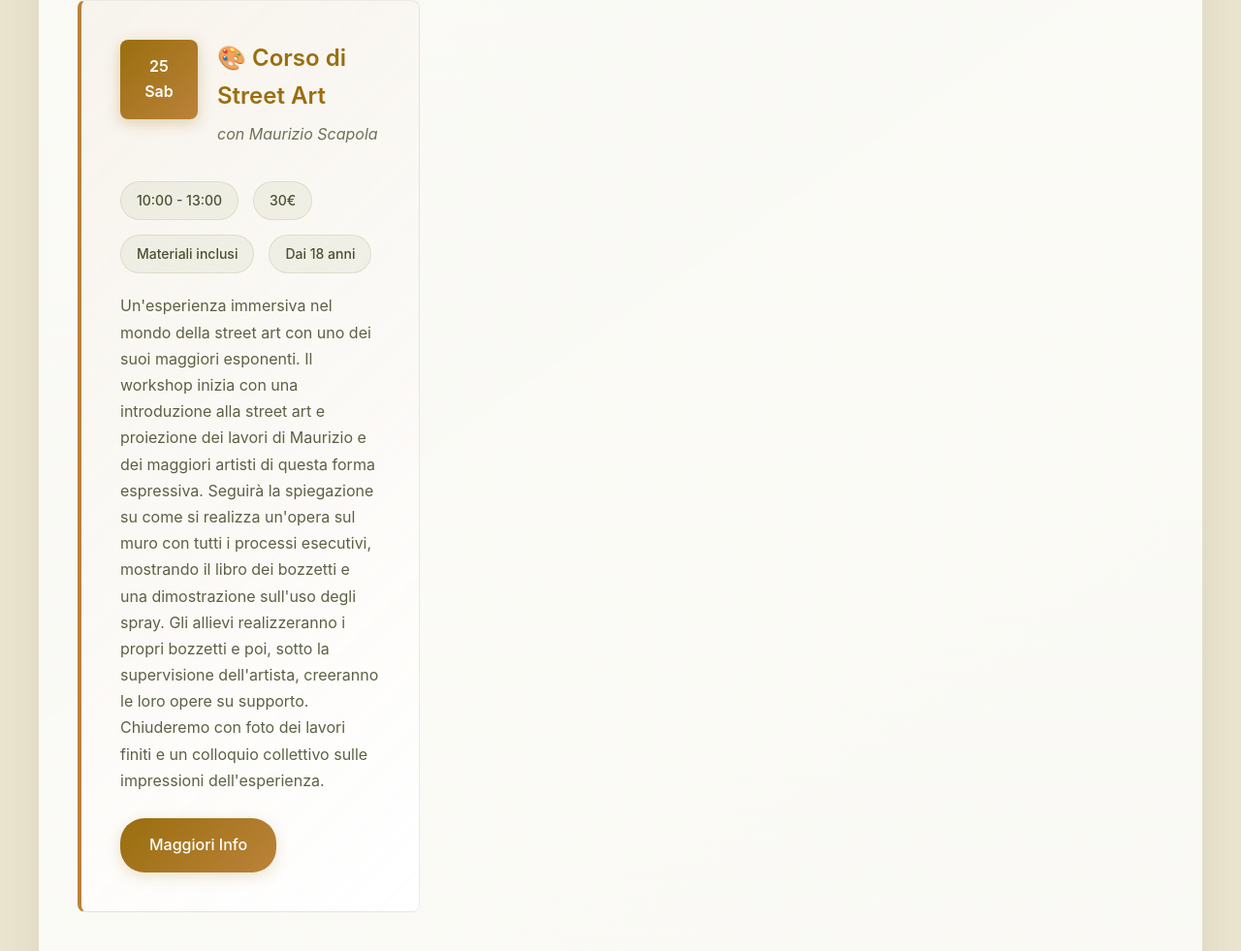
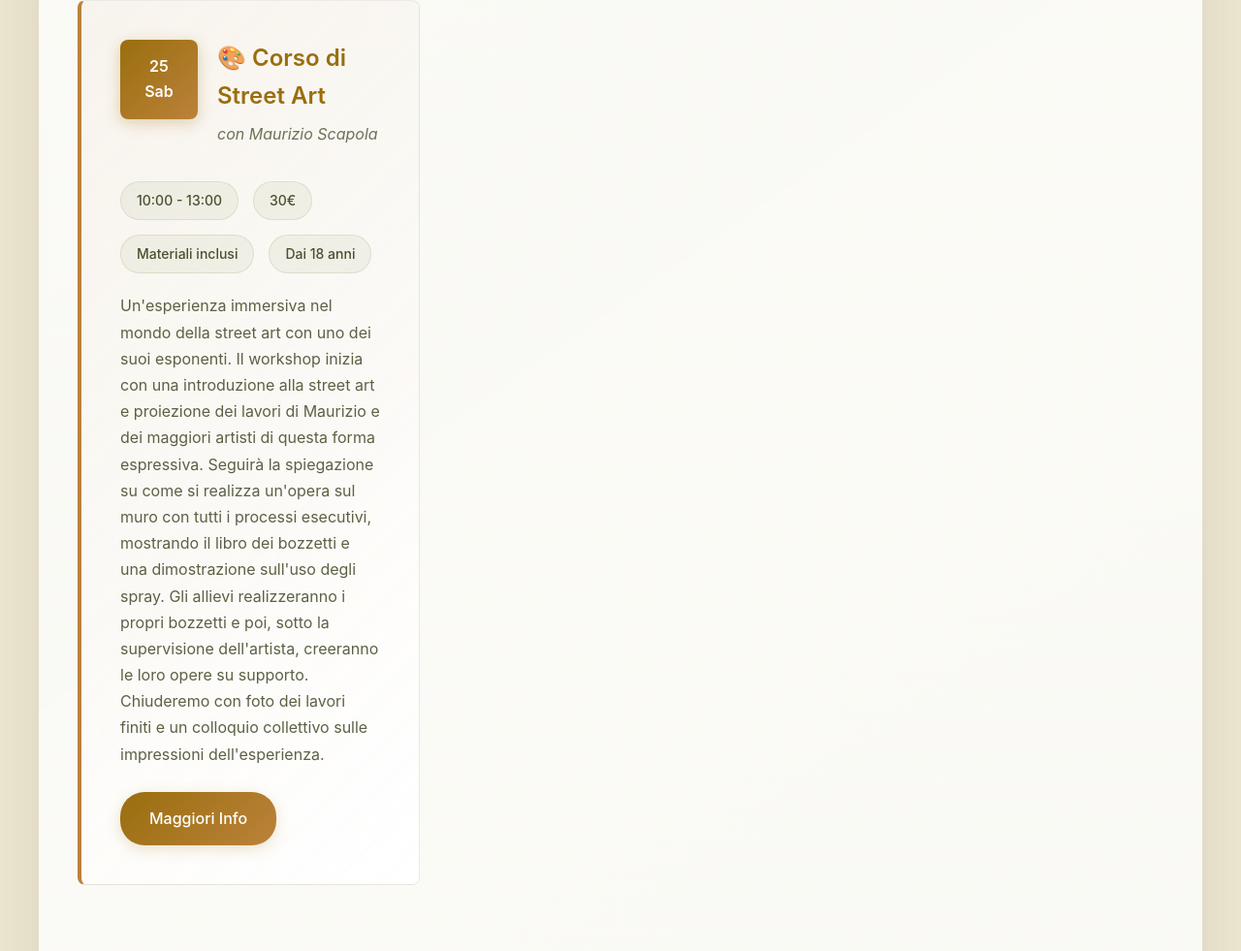
Before and after one commit to libraterracreativa/libra-calendario-ottobre, a plain HTML site: page index.html in a window 1280 px wide. Shown: the part 8579-9560 px from the top of the page at 97% size. Drawn offline with nearby package versions, Linux system fonts and the light colour scheme.

Commit message:
Update index.html

```diff
--- a/index.html
+++ b/index.html
@@ -1867,7 +1867,7 @@
                         <span class="meta-badge">Dai 18 anni</span>
                     </div>
                     <div class="event-description">
-                        Un'esperienza immersiva nel mondo della street art con uno dei suoi maggiori esponenti. Il workshop inizia con una introduzione alla street art e proiezione dei lavori di Maurizio e dei maggiori artisti di questa forma espressiva. Seguirà la spiegazione su come si realizza un'opera sul muro con tutti i processi esecutivi, mostrando il libro dei bozzetti e una dimostrazione sull'uso degli spray. Gli allievi realizzeranno i propri bozzetti e poi, sotto la supervisione dell'artista, creeranno le loro opere su supporto. Chiuderemo con foto dei lavori finiti e un colloquio collettivo sulle impressioni dell'esperienza.
+                        Un'esperienza immersiva nel mondo della street art con uno dei suoi esponenti. Il workshop inizia con una introduzione alla street art e proiezione dei lavori di Maurizio e dei maggiori artisti di questa forma espressiva. Seguirà la spiegazione su come si realizza un'opera sul muro con tutti i processi esecutivi, mostrando il libro dei bozzetti e una dimostrazione sull'uso degli spray. Gli allievi realizzeranno i propri bozzetti e poi, sotto la supervisione dell'artista, creeranno le loro opere su supporto. Chiuderemo con foto dei lavori finiti e un colloquio collettivo sulle impressioni dell'esperienza.
                     </div>
                     <a href="https://wa.me/393491408666?text=Ciao! Vorrei maggiori informazioni sul Corso di Street Art del 25 ottobre" class="book-button">
                         Maggiori Info
```
